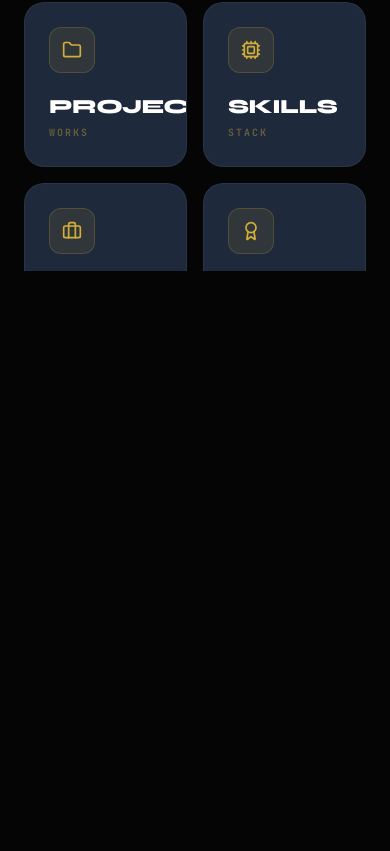
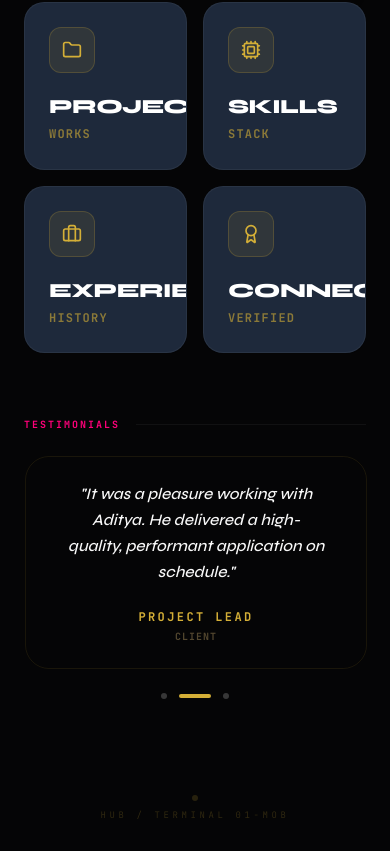
Before and after one commit to Aditya-Chavan-dev/Portfolio, a React (Vite) app: page /hub in a window 390 px wide. Shown: the part 573-1424 px from the top of the page. Before the commit the page ends 844 px from the top, so only its background shows below. Built offline with nearby package versions, Linux system fonts and the light colour scheme; no server answers; the database is empty.

Commit message:
fix(hub): mobile scrolling, welcome visibility, and accessibility improvements

```diff
--- a/src/App.tsx
+++ b/src/App.tsx
@@ -14,7 +14,7 @@ export default function App() {
   const location = useLocation()
 
   return (
-    <div className="h-[100dvh] w-full overflow-hidden bg-bg-base transition-colors duration-500">
+    <div className="min-h-[100dvh] w-full overflow-x-hidden bg-bg-base transition-colors duration-500">
       <AnimatePresence mode="wait">
         <Routes location={location} key={location.pathname}>
           <Route path="/" element={<Hub />} />
--- a/src/hub/Hub.mobile.tsx
+++ b/src/hub/Hub.mobile.tsx
@@ -66,7 +66,7 @@ export const HubMobile: React.FC<HubMobileProps> = ({ content }) => {
           <div className="w-full h-full rounded-full overflow-hidden shadow-2xl">
             <img
               src="https://images.unsplash.com/photo-1597384708133-af8b03bb1287?q=80&w=512&h=512&auto=format&fit=crop"
-              alt="Aditya"
+              alt={content?.ownerName || "Profile image"}
               className="w-full h-full object-cover grayscale contrast-125"
             />
           </div>
--- a/src/hub/QuickAccessCard.tsx
+++ b/src/hub/QuickAccessCard.tsx
@@ -42,7 +42,7 @@ export const QuickAccessCard: React.FC<QuickAccessCardProps> = ({
         <h3 className="text-xl font-extrabold text-white tracking-tight mb-1 font-syne group-hover:text-accent-gold transition-colors">
           {title}
         </h3>
-        <p className="text-[10px] font-bold text-accent-gold/40 tracking-[0.2em] uppercase text-left leading-relaxed font-mono">
+        <p className="text-xs font-bold text-accent-gold/60 tracking-widest uppercase text-left leading-relaxed font-mono">
           {label}
         </p>
       </div>
--- a/src/hub/TestimonialsSlider.tsx
+++ b/src/hub/TestimonialsSlider.tsx
@@ -1,4 +1,4 @@
-import React, { useState } from 'react';
+import React, { useState, useCallback, useEffect } from 'react';
 import { motion, AnimatePresence } from 'framer-motion';
 import { ChevronLeft, ChevronRight } from 'lucide-react';
 import type { PublicTestimonial } from '@/common/shared/testimonial.types';
@@ -17,23 +17,25 @@ export const TestimonialsSlider: React.FC<TestimonialsSliderProps> = ({
   const [currentIndex, setCurrentIndex] = useState(0);
   const [direction, setDirection] = useState(0);
 
-  const handleNext = () => {
+  const handleNext = useCallback(() => {
+    if (!testimonials || testimonials.length === 0) return;
     setDirection(1);
     setCurrentIndex((prev) => (prev + 1) % testimonials.length);
-  };
+  }, [testimonials]);
 
-  const handlePrev = () => {
+  const handlePrev = useCallback(() => {
+    if (!testimonials || testimonials.length === 0) return;
     setDirection(-1);
     setCurrentIndex((prev) => (prev - 1 + testimonials.length) % testimonials.length);
-  };
+  }, [testimonials]);
 
-  React.useEffect(() => {
+  useEffect(() => {
     if (!testimonials || testimonials.length <= 1) return;
     const timer = setInterval(() => {
       handleNext();
     }, 5000);
     return () => clearInterval(timer);
-  }, [currentIndex, testimonials.length]);
+  }, [handleNext, testimonials.length]);
 
   if (!testimonials || testimonials.length === 0) return null;
 
@@ -66,7 +68,8 @@ export const TestimonialsSlider: React.FC<TestimonialsSliderProps> = ({
               whileHover={{ scale: 1.1, backgroundColor: "rgba(255, 255, 255, 0.1)" }}
               whileTap={{ scale: 0.9 }}
               onClick={handlePrev}
-              className="absolute left-[-60px] z-10 p-3 rounded-full border border-white/10 bg-white/[0.03] text-accent-gold transition-colors hidden md:flex"
+              aria-label="Previous testimonial"
+              className="absolute left-[-60px] z-10 p-3 rounded-full border border-white/10 bg-white/[0.03] text-accent-gold transition-colors hidden md:flex focus-visible:ring-2 focus-visible:ring-accent-gold outline-none"
             >
               <ChevronLeft className="w-6 h-6" />
             </motion.button>
@@ -74,7 +77,8 @@ export const TestimonialsSlider: React.FC<TestimonialsSliderProps> = ({
               whileHover={{ scale: 1.1, backgroundColor: "rgba(255, 255, 255, 0.1)" }}
               whileTap={{ scale: 0.9 }}
               onClick={handleNext}
-              className="absolute right-[-60px] z-10 p-3 rounded-full border border-white/10 bg-white/[0.03] text-accent-gold transition-colors hidden md:flex"
+              aria-label="Next testimonial"
+              className="absolute right-[-60px] z-10 p-3 rounded-full border border-white/10 bg-white/[0.03] text-accent-gold transition-colors hidden md:flex focus-visible:ring-2 focus-visible:ring-accent-gold outline-none"
             >
               <ChevronRight className="w-6 h-6" />
             </motion.button>
@@ -124,7 +128,9 @@ export const TestimonialsSlider: React.FC<TestimonialsSliderProps> = ({
                 setDirection(idx > currentIndex ? 1 : -1);
                 setCurrentIndex(idx);
               }}
-              className={`transition-all duration-300 rounded-full ${
+              aria-label={`Go to testimonial ${idx + 1}`}
+              aria-current={idx === currentIndex ? "true" : "false"}
+              className={`transition-all duration-300 rounded-full focus-visible:ring-2 focus-visible:ring-accent-gold outline-none ${
                 idx === currentIndex
                   ? "w-8 h-1 bg-accent-gold"
                   : "w-1.5 h-1.5 bg-white/20 hover:bg-white/40"
--- a/src/hub/hub.types.ts
+++ b/src/hub/hub.types.ts
@@ -1,8 +1,10 @@
+import { type ReactNode } from 'react'
+
 export interface QuickAccessItem {
   title:       string
   label:       string
   route:       string
-  icon?:       React.ReactNode
+  icon?:       ReactNode
   onClick?:    () => void
 }
 
--- a/src/hub/useTestimonials.ts
+++ b/src/hub/useTestimonials.ts
@@ -18,25 +18,25 @@ export function useTestimonials() {
           setTestimonials([
             {
               id: "dummy-1",
-              name: "TechFlow CEO",
-              relationship: "Client",
-              message: "Aditya is a wizard of full-stack development. His attention to detail and cinematic UI design is world-class.",
+              name: "Collaborator",
+              relationship: "Colleague",
+              message: "Aditya provided excellent technical solutions for our project. His expertise in full-stack architecture was a key asset to our success.",
               status: "approved",
               submittedAt: Date.now()
             },
             {
               id: "dummy-2",
-              name: "CreativeSphere Lead",
-              relationship: "Collaborator",
-              message: "Working with Aditya was a seamless experience. He transformed our concept into a high-performance reality.",
+              name: "Project Lead",
+              relationship: "Client",
+              message: "It was a pleasure working with Aditya. He delivered a high-quality, performant application on schedule.",
               status: "approved",
               submittedAt: Date.now()
             },
             {
               id: "dummy-3",
-              name: "Meta Principal Engineer",
-              relationship: "Mentor",
-              message: "The most impressive portfolio I've seen in years. The Hub is a masterpiece of modern engineering.",
+              name: "Software Engineer",
+              relationship: "Peer",
+              message: "Aditya has a great eye for design and performance. The technical implementation of this hub is impressive.",
               status: "approved",
               submittedAt: Date.now()
             }
--- a/src/index.css
+++ b/src/index.css
@@ -28,6 +28,10 @@
 
   --animate-pulse-azure: pulse-azure 4s ease-in-out infinite;
 
+  /* Theme Tokens for Welcome/Dialogue */
+  --color-theme-primary: #FFFFFF;
+  --color-theme-accent: #D4AF37;
+
   @keyframes pulse-azure {
     0%, 100% { opacity: 0.2; transform: scale(1); filter: blur(40px); }
     50% { opacity: 0.4; transform: scale(1.1); filter: blur(60px); }
@@ -48,8 +52,8 @@
     background-color: #050506;
     color: #FFFFFF;
     font-family: var(--font-body);
-    overflow: hidden;
-    height: 100dvh;
+    overflow-x: hidden;
+    min-height: 100dvh;
   }
 
   :root {
@@ -57,6 +61,7 @@
     --easing-entry: cubic-bezier(0.34, 1.56, 0.64, 1);
     --accent-gold: #D4AF37;
     --accent-pink: #FF007A;
+    --accent-rgb: 212, 175, 55;
   }
 }
 
--- a/tasks/active/audit-portfolio.md
+++ b/tasks/active/audit-portfolio.md
@@ -38,24 +38,24 @@ What is explicitly OUT of scope (do not touch):
 ## Plan
 
 ### [Parent Task 1 — Initial Codebase Scan]
-- [ ] **[T1.1]** Read core configuration files (`package.json`, `firebase.json`, `README.md`). — *Definition of done: Config files analyzed for dependencies and settings.*
+- [x] **[T1.1]** Read core configuration files (`package.json`, `firebase.json`, `README.md`). — *Definition of done: Config files analyzed for dependencies and settings.*
   - Estimated effort: S
   - Depends on: none
-- [ ] **[T1.2]** Examine security rules (`firestore.rules`, `database.rules.json`). — *Definition of done: Security vulnerabilities in rules identified.*
+- [x] **[T1.2]** Examine security rules (`firestore.rules`, `database.rules.json`). — *Definition of done: Security vulnerabilities in rules identified.*
   - Estimated effort: S
   - Depends on: T1.1
-- [ ] **[T1.3]** Map the main application structure (`src/hub`, `src/App.tsx`). — *Definition of done: High-level architectural diagram or understanding formed.*
+- [x] **[T1.3]** Map the main application structure (`src/hub`, `src/App.tsx`). — *Definition of done: High-level architectural diagram or understanding formed.*
   - Estimated effort: M
   - Depends on: T1.1
 
 ### [Parent Task 2 — Detailed Security & Design Audit]
-- [ ] **[T2.1]** Search for hardcoded secrets and analyze `.env.example`. — *Definition of done: Vulnerable secret exposure identified.*
+- [x] **[T2.1]** Search for hardcoded secrets and analyze `.env.example`. — *Definition of done: Vulnerable secret exposure identified.*
   - Estimated effort: S
   - Depends on: T1.1
-- [ ] **[T2.2]** Audit input handling and data flow in `src/admin` components. — *Definition of done: XSS or injection vulnerabilities identified.*
+- [x] **[T2.2]** Audit input handling and data flow in `src/admin` components. — *Definition of done: XSS or injection vulnerabilities identified.*
   - Estimated effort: M
   - Depends on: T1.3
-- [ ] **[T2.3]** Evaluate system design patterns (e.g., DRY principle, coupling). — *Definition of done: Design flaws documented.*
+- [x] **[T2.3]** Evaluate system design patterns (e.g., DRY principle, coupling). — *Definition of done: Design flaws documented.*
   - Estimated effort: M
   - Depends on: T1.3
 
```
Also changed, not shown: tasks/active/fix-app-check.md (+1 -1 lines).
